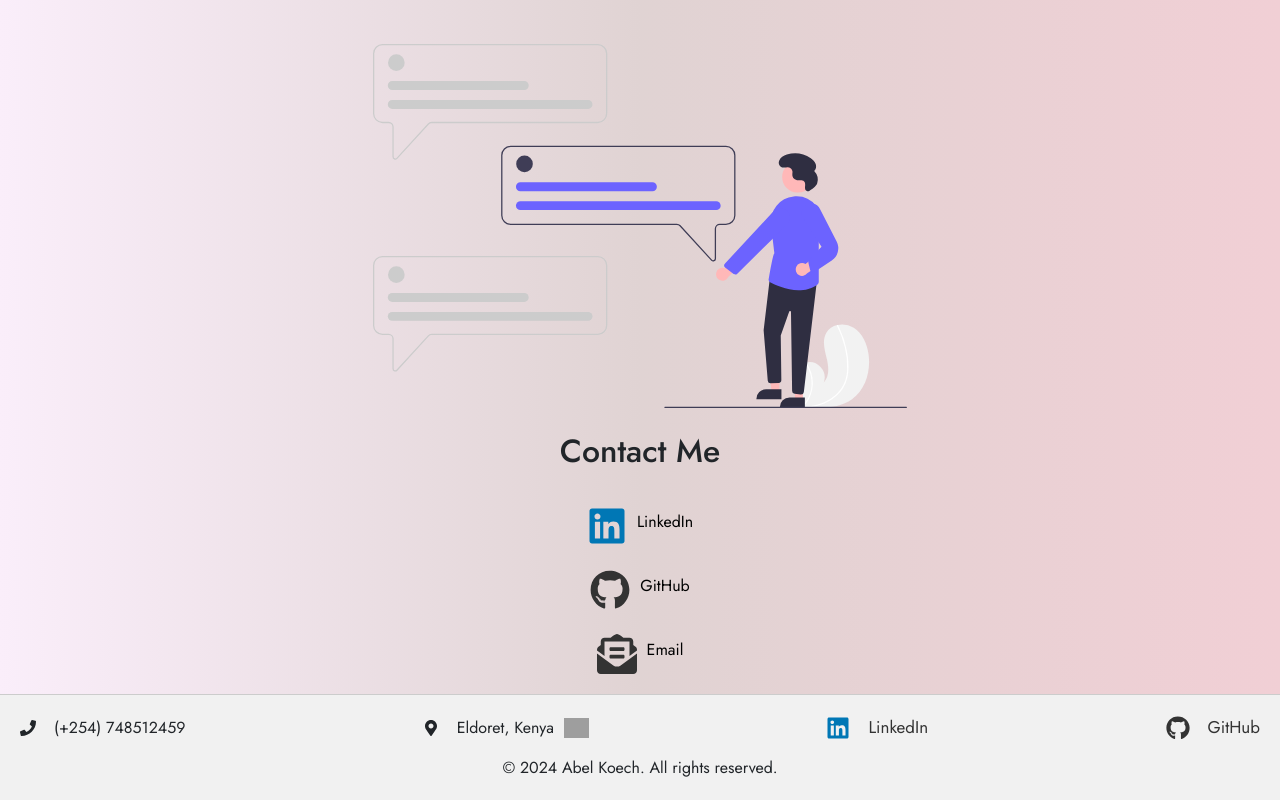
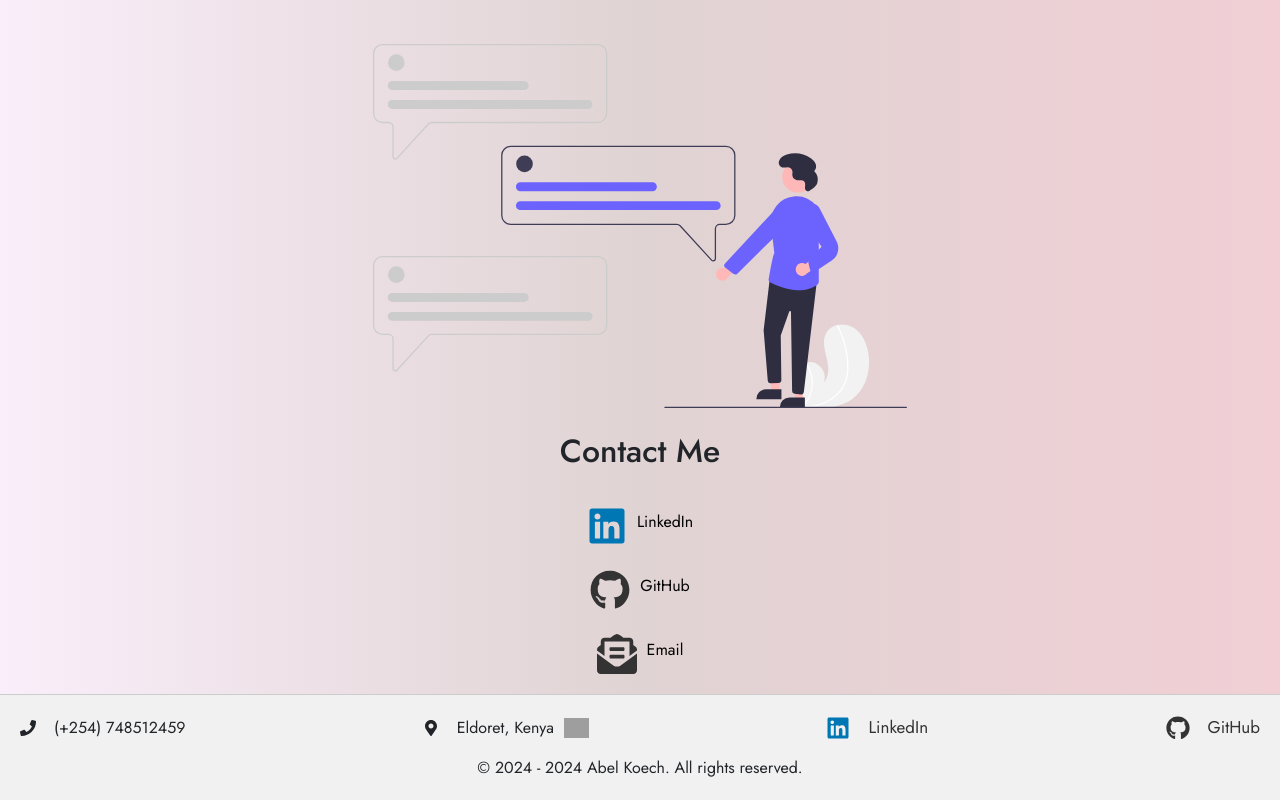
Before and after one commit to Koech161/portfolio-1, a React (Create React App) app: page / in a window 1280 px wide. Shown: the part 5651-6451 px from the top of the page. Built offline with nearby package versions, Linux system fonts and the light colour scheme; grey boxes are pictures that could not be loaded.

Commit message:
update footer

```diff
--- a/src/components/Footer.js
+++ b/src/components/Footer.js
@@ -25,7 +25,7 @@ const Footer = () => {
         </div>
 
     </div>
-    <p className='copyrights'>  &copy; 2024 Abel Koech. All rights reserved.</p>
+    <p className='copyrights'>  &copy; 2024 - {new Date().getFullYear()} Abel Koech. All rights reserved.</p>
     </footer>
 
 
```
